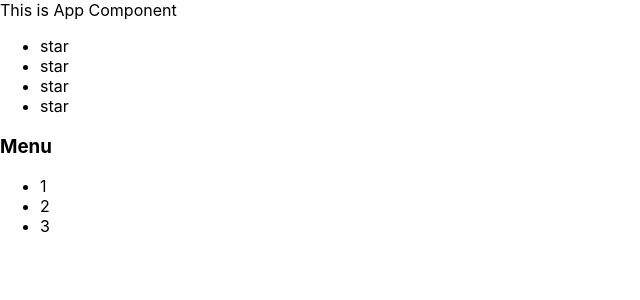
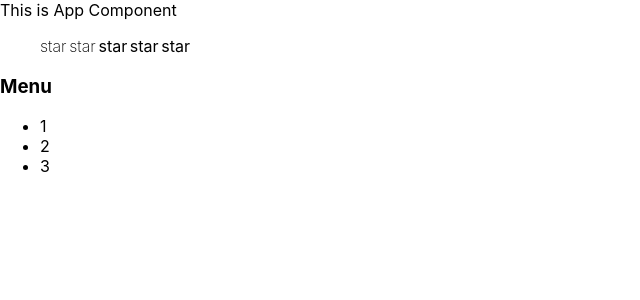
Before and after one commit to tabolo1000/reactJustEasy, a React (Create React App) app: page / in a window 1280 px wide. Shown: the top 300 px of the page, without its empty margins (0-640 px from the left). Built offline with nearby package versions, Linux system fonts and the light colour scheme.

Commit message:
User props for app and accordion components

```diff
--- a/src/App.tsx
+++ b/src/App.tsx
@@ -1,49 +1,56 @@
-import React from 'react';
+import React, {FC} from 'react';
+import {Accordion} from "./components/Accordion/Accordion";
 
+const RatingULStyle = {
+    listStyleType: "none",
+    display: "flex",
+    justifyContent: "space-between",
+    width: "150px",
+}
+
+interface RatingProps {
+    value: number
+}
+
+interface StarPropsType {
+    selected?: boolean
+}
+interface AppTitleType {
+    title: string
+}
 
 
 function App() {
     return (
         <div className="App">
-            <AppTitle/>
-            <Rating/>
-            <Accordion/>
+            <AppTitle title = "This is App Component"/>
+            <Rating value = {2}/>
+            <Accordion title = "Menu"/>
         </div>
     );
 }
 
 export default App;
 
-let Rating = () => {
-  return <ul>
-      <Star/>
-      <Star/>
-      <Star/>
-      <Star/>
+let Rating:FC<RatingProps> = ({value}) => {
+    let stars = []
+    let ChangeStar = (bold: number) => {
+        return (bold <= value ) ? <Star selected = {true}/>: <Star selected = {false}/>
+    }
+    for(let i = 1; i <= 5; i++){
+        stars.push(ChangeStar(i))
+    }
+  return <ul style = {RatingULStyle} >
+      {stars}
   </ul>
 }
 
-let Star = () => {
-    return <li>star</li>
+let Star:FC<StarPropsType> = (props) => {
+    return (props.selected) ? <li style = {{fontWeight: "200"}}>star</li>: <li>star</li>
 }
 
-let AccordionTitle = () => {
-  return <h3>Menu</h3>
+
+
+let AppTitle:FC<AppTitleType> = ({title}) => {
+    return <>{title}</>
 }
-let AccordionBody = () => {
-  return <ul>
-    <li>1</li>
-    <li>2</li>
-    <li>3</li>
-  </ul>
-}
-let Accordion = () => {
-    return <div>
-        <AccordionTitle/>
-        <AccordionBody />
-    </div>
-}
-
-let AppTitle = () => {
-    return <>This is App Component</>
-}
--- /dev/null
+++ b/src/components/Accordion/Accordion.tsx
@@ -0,0 +1,22 @@
+import React, {FC} from "react";
+
+
+interface AccordingType {
+    title: string,
+}
+let AccordionTitle:FC<AccordingType> = ({title}) => {
+    return <h3>{title}</h3>
+}
+let AccordionBody = () => {
+    return <ul>
+        <li>1</li>
+        <li>2</li>
+        <li>3</li>
+    </ul>
+}
+export let Accordion:FC<AccordingType> = ({title}) => {
+    return <div>
+        <AccordionTitle title = {title}/>
+        <AccordionBody />
+    </div>
+}
```
